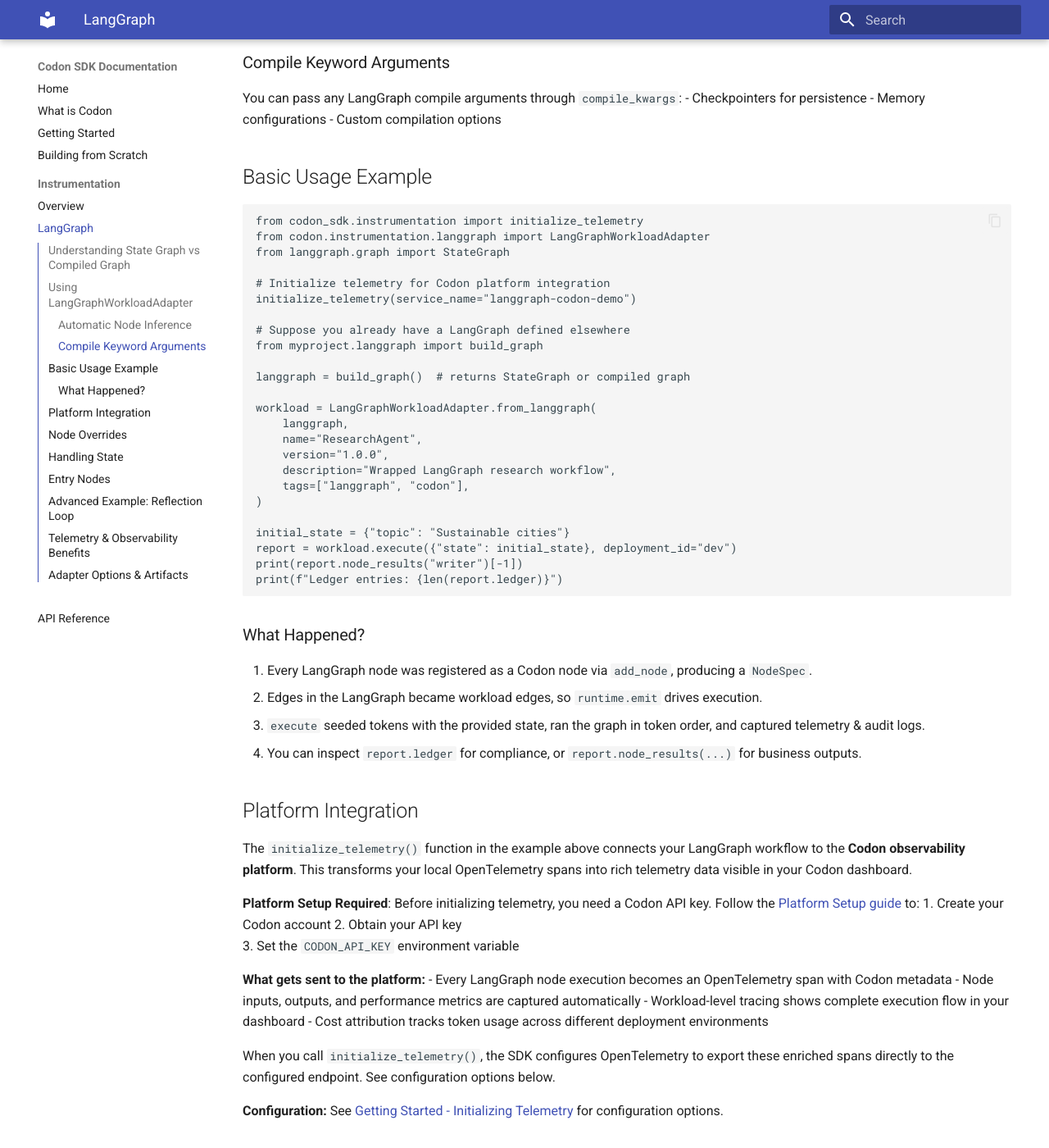
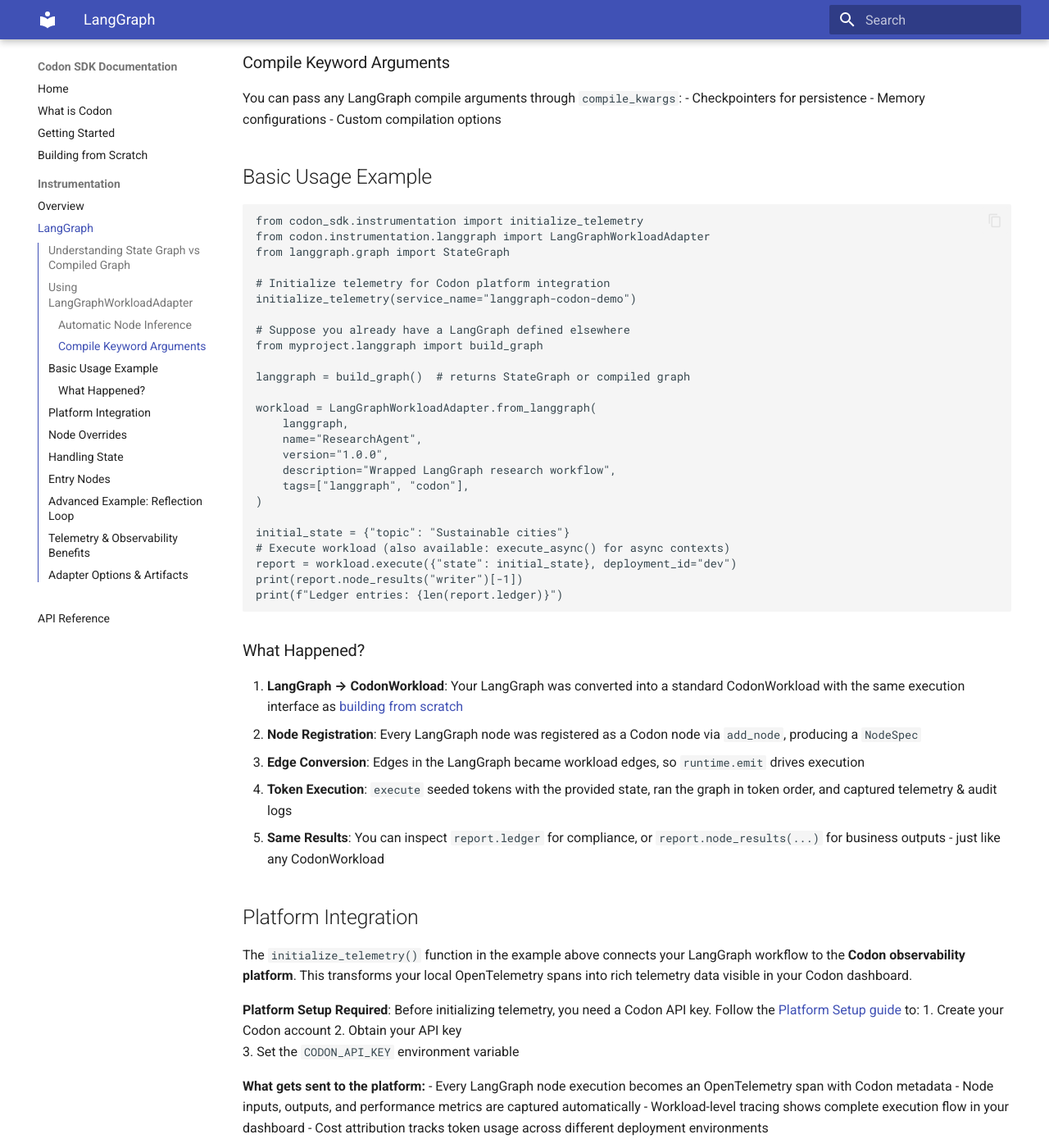
Before and after one commit to Codon-Ops/codon-sdk, an MkDocs documentation site: the page built from docs/public/instrumentation/langgraph.md, in a window 1280 px wide and 1400 px high, scrolled down 1198 px. Shown: the whole window at 82% size. Built offline with MkDocs 1.6.1 and Material for MkDocs 9.7.7, drawn with Linux system fonts in a browser that asks for light colours; some of the changed text lies outside the part shown.

Commit message:
dev/docs: Highlighting async and sync exuction capabilities. Highlighting that wrapping with instrumenation converts to Codonworkload so all methods from codon_sdk available

````diff
--- a/docs/public/instrumentation/langgraph.md
+++ b/docs/public/instrumentation/langgraph.md
@@ -74,16 +74,18 @@
 )
 
 initial_state = {"topic": "Sustainable cities"}
+# Execute workload (also available: execute_async() for async contexts)
 report = workload.execute({"state": initial_state}, deployment_id="dev")
 print(report.node_results("writer")[-1])
 print(f"Ledger entries: {len(report.ledger)}")
 ```
 
 ### What Happened?
-1. Every LangGraph node was registered as a Codon node via `add_node`, producing a `NodeSpec`.
-2. Edges in the LangGraph became workload edges, so `runtime.emit` drives execution.
-3. `execute` seeded tokens with the provided state, ran the graph in token order, and captured telemetry & audit logs.
-4. You can inspect `report.ledger` for compliance, or `report.node_results(...)` for business outputs.
+1. **LangGraph → CodonWorkload**: Your LangGraph was converted into a standard CodonWorkload with the same execution interface as [building from scratch](../building-from-scratch.md#core-methods)
+2. **Node Registration**: Every LangGraph node was registered as a Codon node via `add_node`, producing a `NodeSpec`
+3. **Edge Conversion**: Edges in the LangGraph became workload edges, so `runtime.emit` drives execution
+4. **Token Execution**: `execute` seeded tokens with the provided state, ran the graph in token order, and captured telemetry & audit logs
+5. **Same Results**: You can inspect `report.ledger` for compliance, or `report.node_results(...)` for business outputs - just like any CodonWorkload
 
 ## Platform Integration
 
@@ -193,6 +195,7 @@
     name="ReflectiveAgent",
     version="0.1.0",
 )
+# Execute workload (also available: execute_async() for async contexts)
 result = workload.execute({"state": {"topic": "urban gardens"}}, deployment_id="demo")
 print(result.node_results("finalize")[-1])
 ```
````
Also changed, not shown: docs/public/building-from-scratch.md (+12 -1 lines).
